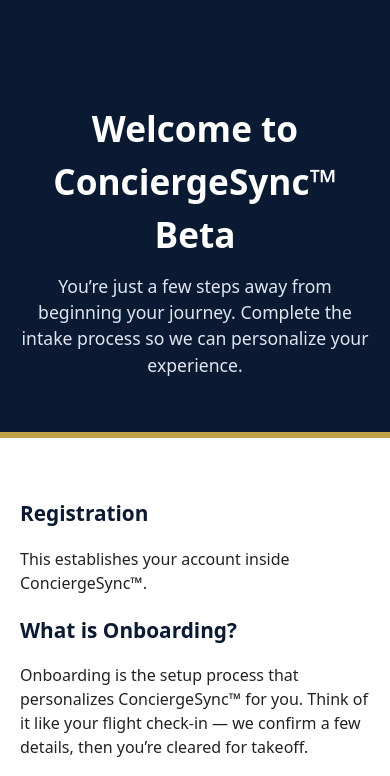
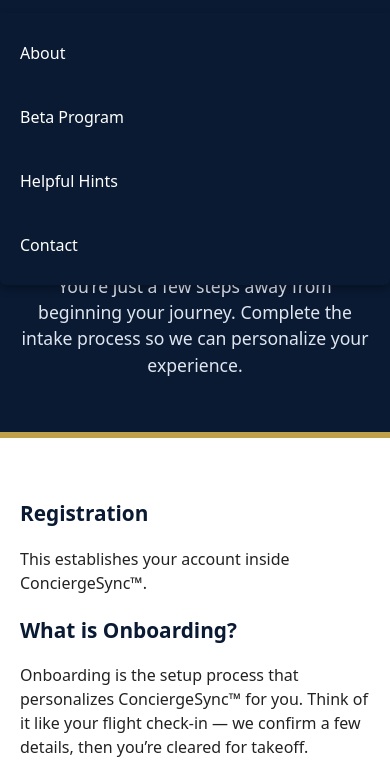
Before and after one commit to jeffw62/conciergesync-splash, a website: page dev/intake-start.html in a window 390 px wide. Both pictures are taken after a click on the element 348 px from the left and 34 px from the top of the page. Shown: the part 56-832 px from the top of the page. Drawn offline with Linux system fonts and the light colour scheme.

Commit message:
Update intake-start.html

```diff
--- a/dev/intake-start.html
+++ b/dev/intake-start.html
@@ -184,9 +184,10 @@
       margin: 4px 0;
     }
 
-    /* --- Responsive --- */
+    /* --- Mobile Responsive --- */
     @media (max-width: 768px) {
       header nav {
+        display: flex;               /* keep it in the DOM */
         flex-direction: column;
         background: #0a1a33;
         position: absolute;
@@ -196,6 +197,8 @@
         border-radius: 0 0 6px 6px;
         box-shadow: 0 4px 8px rgba(0,0,0,0.3);
         z-index: 9999;
+
+    /* hidden state */
         max-height: 0;
         overflow: hidden;
         opacity: 0;
@@ -209,6 +212,16 @@
       }
       .menu-toggle {
         display: flex;
+      }
+      header nav a {
+        color: #fff;
+        font-size: 1rem;
+        text-decoration: none;
+        padding: 8px 0;
+        display: block;
+      }
+      header nav a:hover {
+        opacity: 0.75;
       }
       .content {
         flex-direction: column;
```
